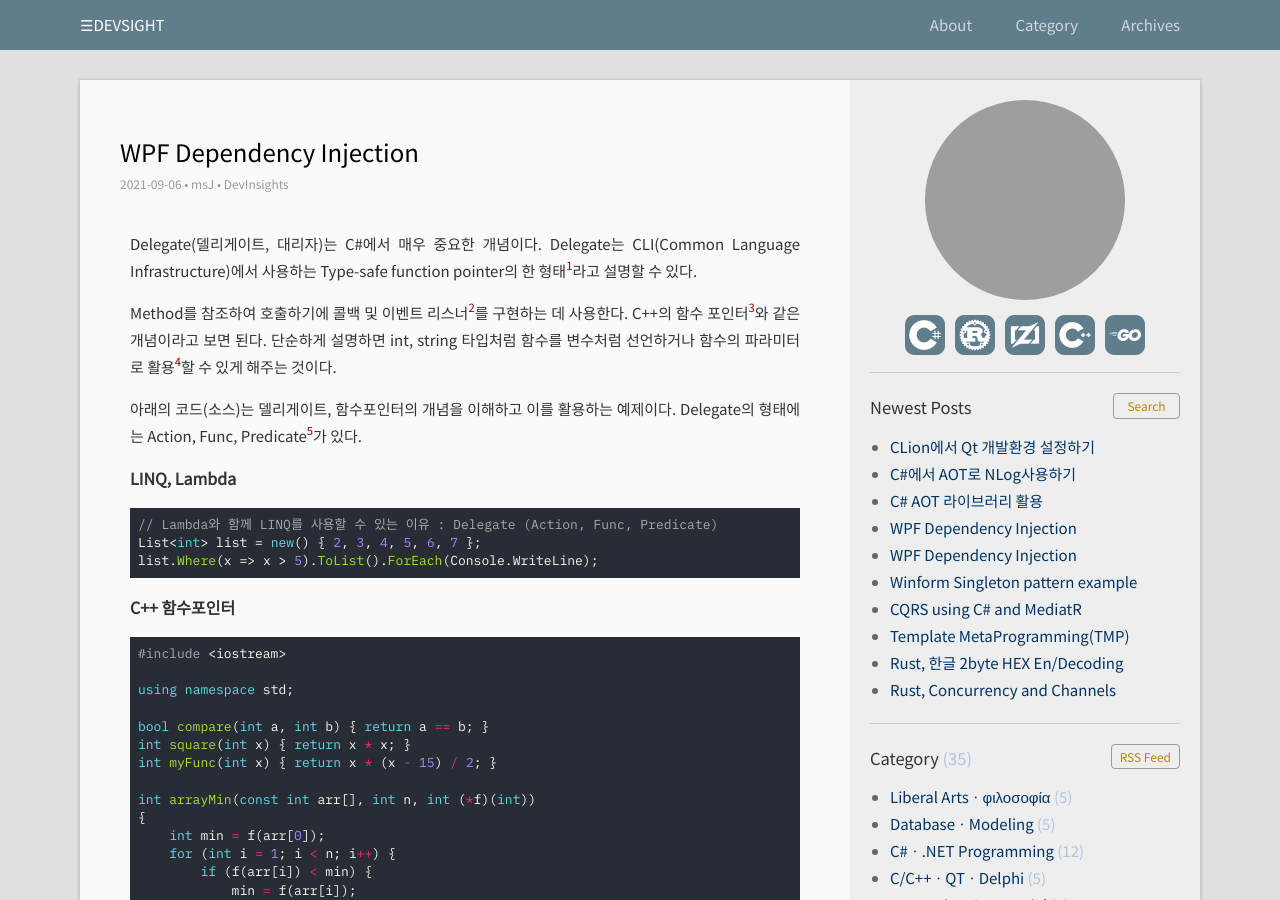
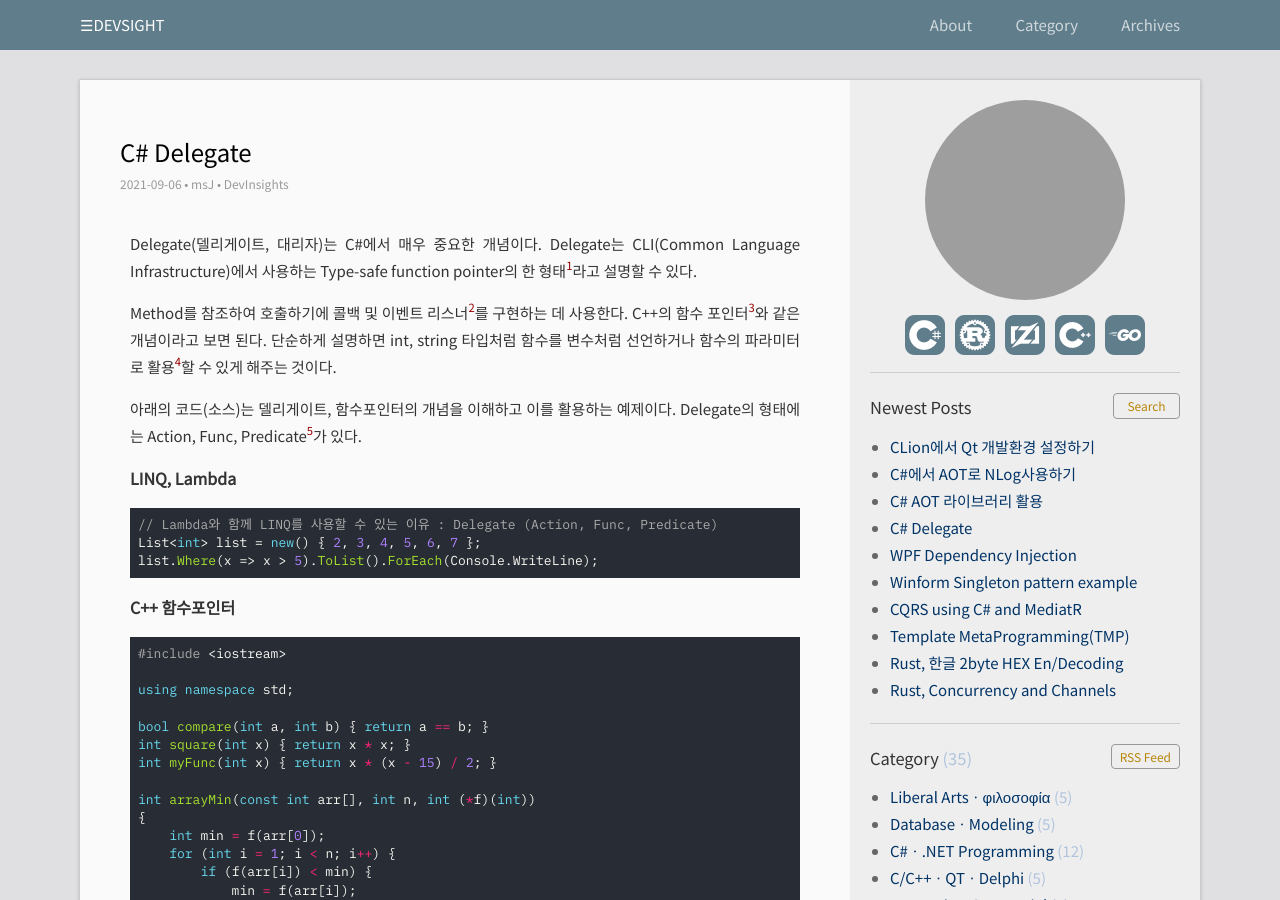
Before and after one commit to DebugJO/rustlang, a Jekyll site: the page built from _posts/2021-09-06-2.md, in a window 1280 px wide and 900 px high. Built offline with Jekyll 4.4.1, drawn with Linux system fonts in a browser that asks for light colours; grey boxes are pictures that could not be loaded.

Commit message:
C# Delegate

```diff
--- a/_posts/2021-09-06-2.md
+++ b/_posts/2021-09-06-2.md
@@ -1,6 +1,6 @@
 ---
 layout: post
-title: "WPF Dependency Injection"
+title: "C# Delegate"
 categories: [C#ㆍ.NET Programming]
 ---
 
```
